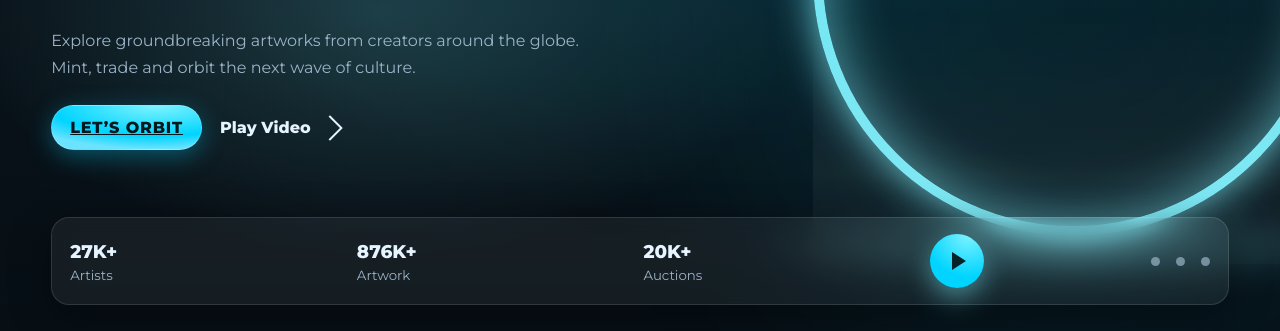
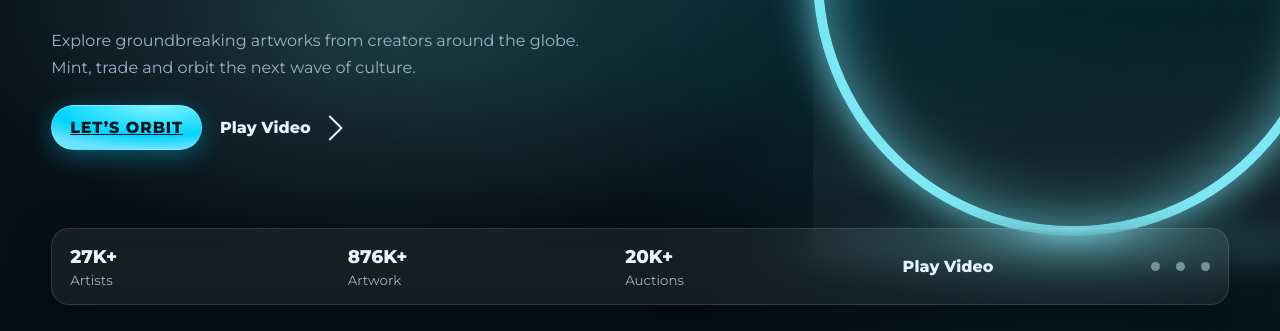
Before and after one commit to HezekiahAO/Daily-LeetCode, a plain HTML site: page templates/index.html in a window 1280 px wide. Shown: the part 469-800 px from the top of the page. Drawn offline with Linux system fonts and the light colour scheme.

Commit message:
Main HTML file for the landing page

```diff
--- a/templates/index.html
+++ b/templates/index.html
@@ -147,7 +147,7 @@
         <a href="#">Token</a>
         <a href="#">Roadmap</a>
       </nav>
-      <button class="btn">Join Us</button> <!-- This is where the join button is-->
+      <a href="/join"><button class="btn">Join Us</button></a>  <!-- This is where the join button is-->
     </div>
   </header>
 
@@ -164,7 +164,7 @@
         <p class="lead">Explore groundbreaking artworks from creators around the globe. Mint, trade and orbit the next wave of culture.</p>
         <div class="cta-row">
           <a class="btn" href="#">Let’s Orbit</a>
-          <a class="link" href="#"><span>Play Video</span><i class="arrow"></i></a>
+          <a class="link" href="/play-video"><span>Play Video</span><i class="arrow"></i></a>
         </div>
       </div>
       <div class="scene">
@@ -175,13 +175,13 @@
     </div>
   </main>
 
-  <!-- STATS BAR -->
+  <!-- STATUS BAR -->
   <div class="stats" role="contentinfo">
     <div class="stats__bar">
       <div class="metric"><b>27K+</b><small>Artists</small></div>
       <div class="metric"><b>876K+</b><small>Artwork</small></div>
       <div class="metric"><b>20K+</b><small>Auctions</small></div>
-      <a class="play" href="#" aria-label="Play video"></a>
+      <a class="link" href="/play-video"><span>Play Video</span></a>
       <div class="social" aria-label="Social links">
         <span class="dot"></span>
         <span class="dot"></span>
@@ -190,12 +190,5 @@
     </div>
   </div>
 
-  <!--
-    Notes:
-    1) Replace the optional .character placeholder with your own PNG silhouette placed inside the ring.
-       Example: .character{ background:url('hero.png') center/contain no-repeat; opacity:1; border-radius:0; }
-    2) All colors and sizes are managed via CSS variables at the top.
-    3) The page is fully responsive and requires no JavaScript.
-  -->
 </body>
 </html>
```
